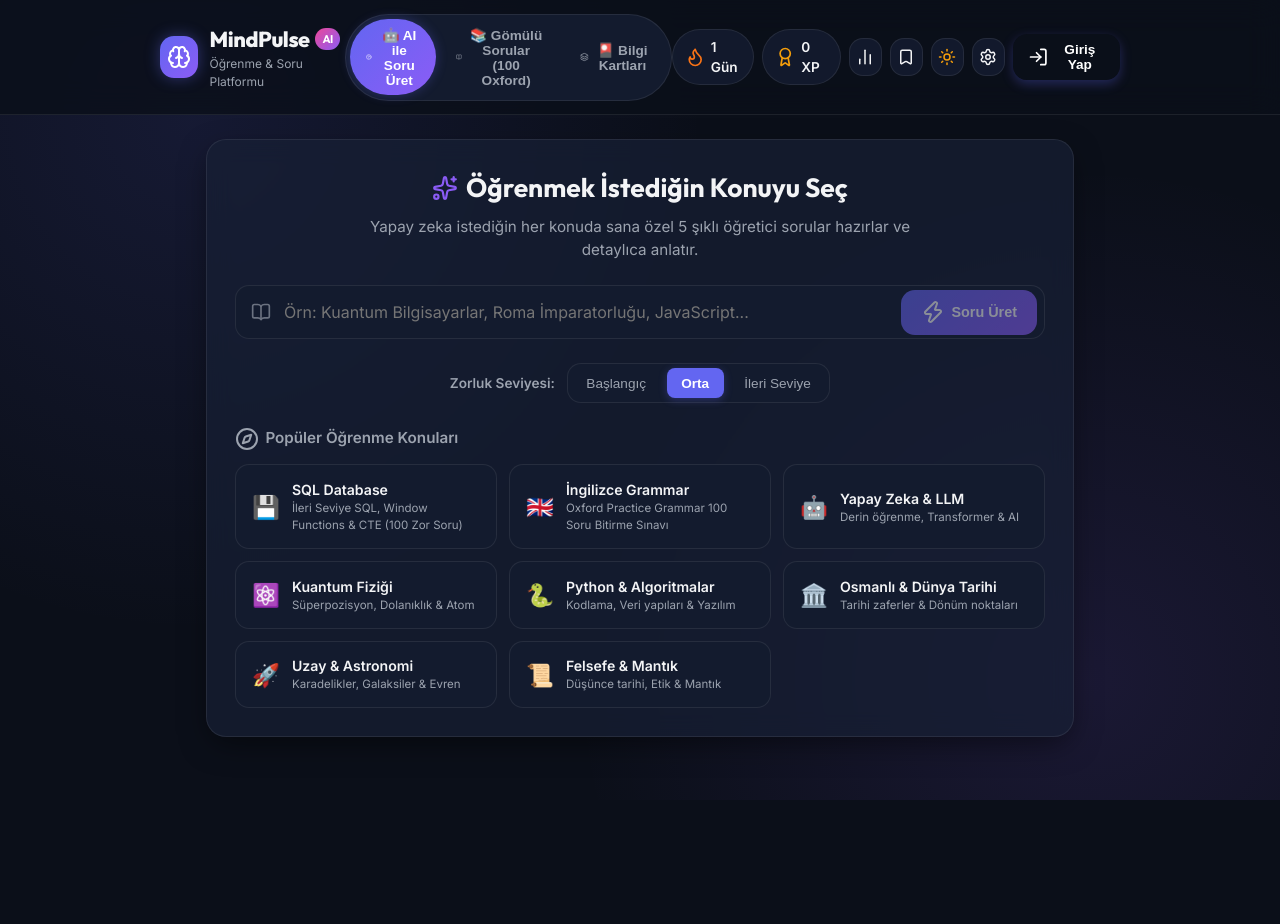
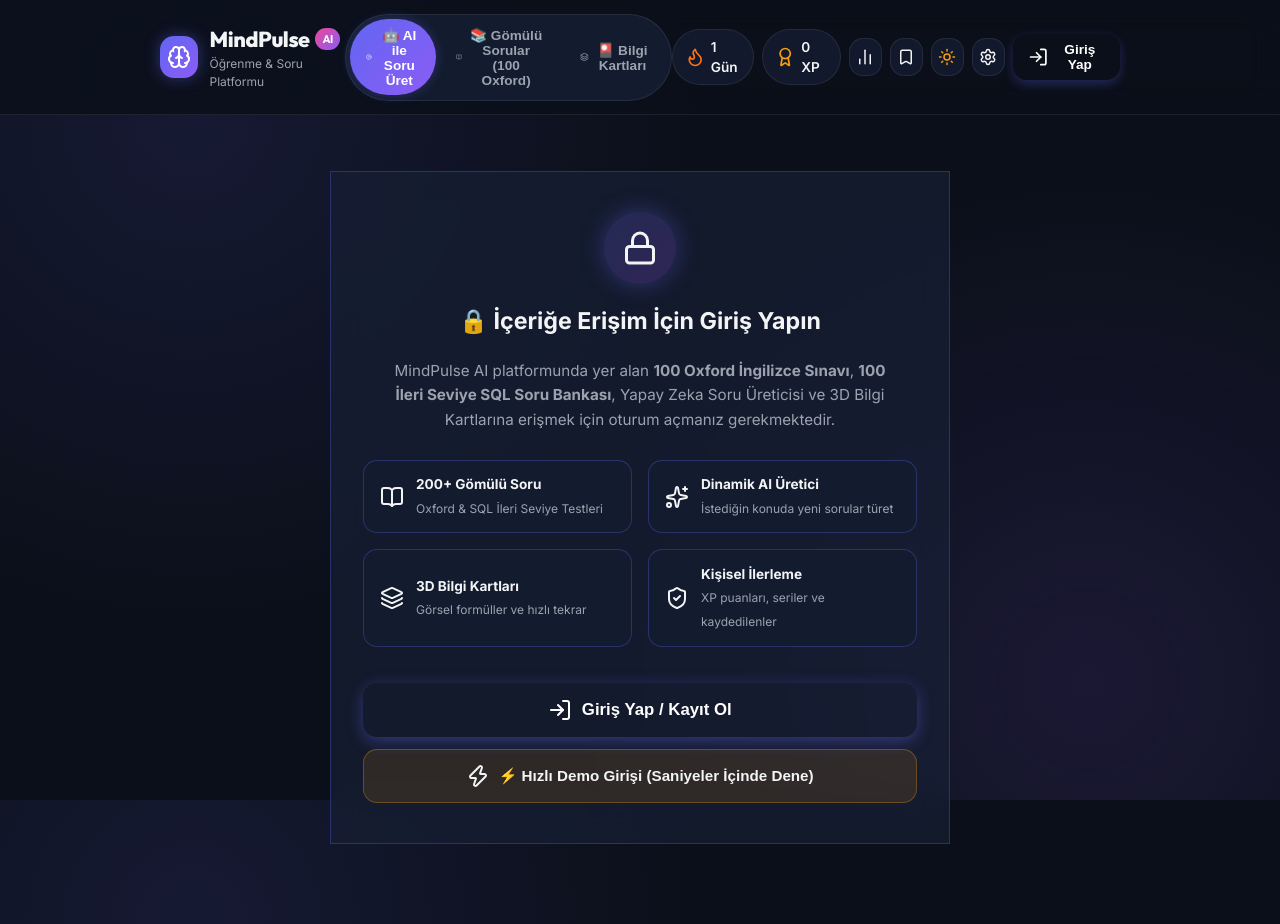
Before and after one commit to semihvz/education_platform, a React (Vite) app: page / in a window 1280 px wide. Before the commit the page ends 800 px from the top, so only its background shows below. Built offline with nearby package versions, Linux system fonts and the light colour scheme.

Commit message:
Enforce strict AuthGuardWall lock preventing unauthenticated users from accessing platform content

```diff
--- a/src/App.tsx
+++ b/src/App.tsx
@@ -10,6 +10,7 @@
 import { SavedQuestionsModal } from './components/SavedQuestionsModal';
 import { StatsDashboard } from './components/StatsDashboard';
 import { AuthModal } from './components/AuthModal';
+import { AuthGuardWall } from './components/AuthGuardWall';
 
 import type { Question, Difficulty, AppSettings, UserStats, SavedQuestionItem, Flashcard, SavedFlashcardItem, UserProfile } from './types/quiz';
 import { generateQuestionFromAI, generateFlashcardsFromAI, getPreloadedQuestions } from './services/aiService';
@@ -210,6 +211,17 @@
       )}
 
       <main className="main-container">
+        {!currentUser ? (
+          <AuthGuardWall
+            onOpenAuth={() => setShowAuthModal(true)}
+            onLoginSuccess={(user) => {
+              setCurrentUser(user);
+              setSaveToast(`Hoş geldin, ${user.name}! 👋`);
+              setTimeout(() => setSaveToast(null), 2500);
+            }}
+          />
+        ) : (
+          <>
             {/* 1. ALAN: AI ILE SORU URET (DYANMIC GENERATOR) */}
             {activeMode === 'ai-quiz' && (
               <>
@@ -282,6 +294,8 @@
                 )}
               </>
             )}
+          </>
+        )}
       </main>
 
       {/* Modals */}
--- /dev/null
+++ b/src/components/AuthGuardWall.tsx
@@ -0,0 +1,78 @@
+import React from 'react';
+import { Lock, LogIn, Zap, ShieldCheck, Sparkles, BookOpen, Layers } from 'lucide-react';
+import { quickDemoLogin } from '../services/storageService';
+import type { UserProfile } from '../types/quiz';
+
+interface AuthGuardWallProps {
+  onOpenAuth: () => void;
+  onLoginSuccess: (user: UserProfile) => void;
+}
+
+export const AuthGuardWall: React.FC<AuthGuardWallProps> = ({ onOpenAuth, onLoginSuccess }) => {
+  const handleDemoLogin = () => {
+    const user = quickDemoLogin();
+    onLoginSuccess(user);
+  };
+
+  return (
+    <div className="auth-guard-wall">
+      <div className="guard-card">
+        {/* Lock Shield Icon */}
+        <div className="guard-icon-box">
+          <Lock className="guard-lock-icon" />
+        </div>
+
+        <h2>🔒 İçeriğe Erişim İçin Giriş Yapın</h2>
+        <p className="guard-desc">
+          MindPulse AI platformunda yer alan <strong>100 Oxford İngilizce Sınavı</strong>, <strong>100 İleri Seviye SQL Soru Bankası</strong>,
+          Yapay Zeka Soru Üreticisi ve 3D Bilgi Kartlarına erişmek için oturum açmanız gerekmektedir.
+        </p>
+
+        {/* Feature Highlights Grid */}
+        <div className="guard-features-grid">
+          <div className="guard-feature-item">
+            <BookOpen className="feat-icon text-indigo" />
+            <div>
+              <strong>200+ Gömülü Soru</strong>
+              <span>Oxford & SQL İleri Seviye Testleri</span>
+            </div>
+          </div>
+          <div className="guard-feature-item">
+            <Sparkles className="feat-icon text-purple" />
+            <div>
+              <strong>Dinamik AI Üretici</strong>
+              <span>İstediğin konuda yeni sorular türet</span>
+            </div>
+          </div>
+          <div className="guard-feature-item">
+            <Layers className="feat-icon text-amber" />
+            <div>
+              <strong>3D Bilgi Kartları</strong>
+              <span>Görsel formüller ve hızlı tekrar</span>
+            </div>
+          </div>
+          <div className="guard-feature-item">
+            <ShieldCheck className="feat-icon text-green" />
+            <div>
+              <strong>Kişisel İlerleme</strong>
+              <span>XP puanları, seriler ve kaydedilenler</span>
+            </div>
+          </div>
+        </div>
+
+        {/* Primary Action Buttons */}
+        <div className="guard-actions">
+          <button className="guard-primary-btn" onClick={onOpenAuth}>
+            <LogIn className="btn-icon" />
+            <span>Giriş Yap / Kayıt Ol</span>
+          </button>
+
+          <button className="guard-demo-btn" onClick={handleDemoLogin}>
+            <Zap className="btn-icon" />
+            <span>⚡ Hızlı Demo Girişi (Saniyeler İçinde Dene)</span>
+          </button>
+        </div>
+      </div>
+    </div>
+  );
+};
--- a/src/index.css
+++ b/src/index.css
@@ -2197,3 +2197,152 @@
   background: rgba(245, 158, 11, 0.22);
   border-color: var(--color-amber);
 }
+
+/* Auth Guard Wall Styles */
+.auth-guard-wall {
+  width: 100%;
+  display: flex;
+  justify-content: center;
+  align-items: center;
+  padding: 2rem 1rem;
+}
+
+.guard-card {
+  background: var(--bg-card);
+  border: 1px solid var(--border-glow);
+  border-radius: var(--radius-xl);
+  padding: 2.5rem 2rem;
+  max-width: 620px;
+  width: 100%;
+  text-align: center;
+  box-shadow: var(--shadow-glass);
+  backdrop-filter: blur(16px);
+  display: flex;
+  flex-direction: column;
+  align-items: center;
+  gap: 1.25rem;
+}
+
+.guard-icon-box {
+  width: 72px;
+  height: 72px;
+  background: linear-gradient(135deg, rgba(99, 102, 241, 0.2), rgba(168, 85, 247, 0.2));
+  border: 2px solid var(--color-indigo);
+  border-radius: 50%;
+  display: flex;
+  align-items: center;
+  justify-content: center;
+  box-shadow: 0 0 24px rgba(99, 102, 241, 0.35);
+}
+
+.guard-lock-icon {
+  width: 36px;
+  height: 36px;
+  color: var(--color-indigo-light);
+}
+
+.guard-card h2 {
+  font-size: 1.45rem;
+  font-weight: 800;
+  color: var(--text-primary);
+}
+
+.guard-desc {
+  font-size: 0.95rem;
+  line-height: 1.6;
+  color: var(--text-muted);
+  max-width: 520px;
+}
+
+.guard-features-grid {
+  display: grid;
+  grid-template-columns: repeat(2, 1fr);
+  gap: 1rem;
+  width: 100%;
+  text-align: left;
+  margin: 0.5rem 0;
+}
+
+.guard-feature-item {
+  background: var(--bg-secondary);
+  border: 1px solid var(--border-glow);
+  border-radius: var(--radius-md);
+  padding: 0.85rem 1rem;
+  display: flex;
+  align-items: center;
+  gap: 0.75rem;
+}
+
+.guard-feature-item .feat-icon {
+  width: 24px;
+  height: 24px;
+  flex-shrink: 0;
+}
+
+.guard-feature-item strong {
+  display: block;
+  font-size: 0.85rem;
+  color: var(--text-primary);
+}
+
+.guard-feature-item span {
+  font-size: 0.75rem;
+  color: var(--text-muted);
+}
+
+.guard-actions {
+  display: flex;
+  flex-direction: column;
+  gap: 0.75rem;
+  width: 100%;
+  margin-top: 0.5rem;
+}
+
+.guard-primary-btn {
+  background: linear-gradient(135deg, var(--color-indigo) 0%, var(--color-purple) 100%);
+  color: white;
+  border: none;
+  padding: 0.95rem 1.5rem;
+  border-radius: var(--radius-md);
+  font-weight: 700;
+  font-size: 1.05rem;
+  display: flex;
+  align-items: center;
+  justify-content: center;
+  gap: 0.6rem;
+  cursor: pointer;
+  box-shadow: 0 4px 16px rgba(99, 102, 241, 0.4);
+  transition: all 0.25s ease;
+}
+
+.guard-primary-btn:hover {
+  transform: translateY(-2px);
+  box-shadow: 0 6px 24px rgba(168, 85, 247, 0.5);
+}
+
+.guard-demo-btn {
+  background: rgba(245, 158, 11, 0.12);
+  border: 1px solid rgba(245, 158, 11, 0.3);
+  color: var(--color-amber-light);
+  padding: 0.85rem 1.5rem;
+  border-radius: var(--radius-md);
+  font-weight: 700;
+  font-size: 0.95rem;
+  display: flex;
+  align-items: center;
+  justify-content: center;
+  gap: 0.5rem;
+  cursor: pointer;
+  transition: all 0.2s ease;
+}
+
+.guard-demo-btn:hover {
+  background: rgba(245, 158, 11, 0.22);
+  border-color: var(--color-amber);
+}
+
+@media (max-width: 640px) {
+  .guard-features-grid {
+    grid-template-columns: 1fr;
+  }
+}
```
Lines whose indentation alone changed are shown as unchanged.
